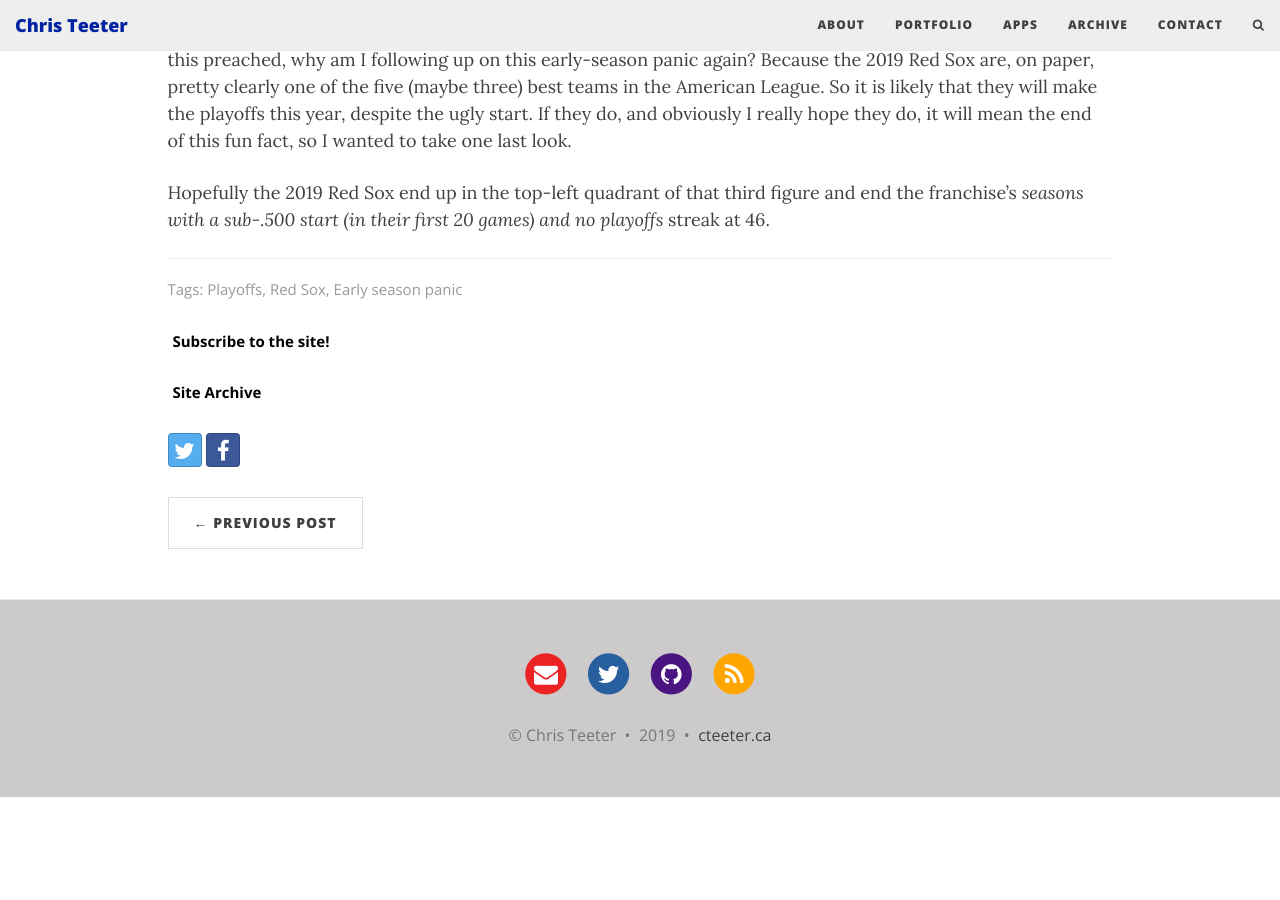
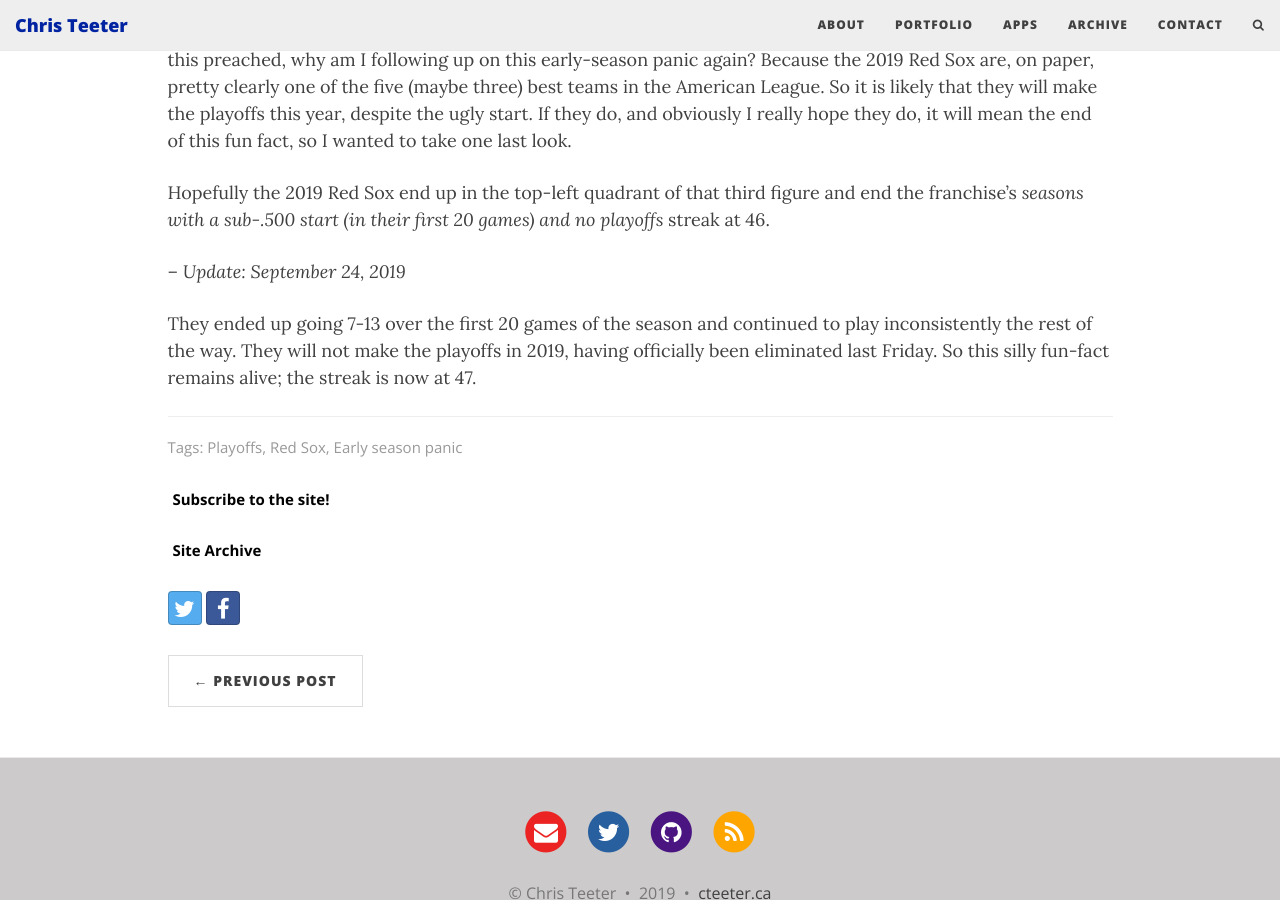
Before and after one commit to cjteeter/cjteeter.github.io, a Jekyll site: the page built from _posts/2019-04-14-red-sox-firsttwentygames-playoffs-followup.md, in a window 1280 px wide and 900 px high, scrolled down 4132 px. Built offline with Jekyll 4.4.1, drawn with Linux system fonts in a browser that asks for light colours; nearby versions of some CDN libraries; before the commit the page ends 4929 px from its top, so only the background shows below that.

Commit message:
update first20 post

```diff
--- a/_posts/2019-04-14-red-sox-firsttwentygames-playoffs-followup.md
+++ b/_posts/2019-04-14-red-sox-firsttwentygames-playoffs-followup.md
@@ -48,3 +48,8 @@
 All in all, this is a bit of early season fun that I have been over-analyzing since I heard it mentioned on a radio broadcast a few years ago. I don’t think there is really anything all that special about the first 20 games of a season. We should avoid overreacting to a team’s performance in the early going; let the season breathe. With this preached, why am I following up on this early-season panic again? Because the 2019 Red Sox are, on paper, pretty clearly one of the five (maybe three) best teams in the American League. So it is likely that they will make the playoffs this year, despite the ugly start. If they do, and obviously I really hope they do, it will mean the end of this fun fact, so I wanted to take one last look.
 
 Hopefully the 2019 Red Sox end up in the top-left quadrant of that third figure and end the franchise's <em>seasons with a sub-.500 start (in their first 20 games) and no playoffs</em> streak at 46.
+
+--
+<em>Update: September 24, 2019</em>
+
+They ended up going 7-13 over the first 20 games of the season and continued to play inconsistently the rest of the way. They will not make the playoffs in 2019, having officially been eliminated last Friday. So this silly fun-fact remains alive; the streak is now at 47.
```
